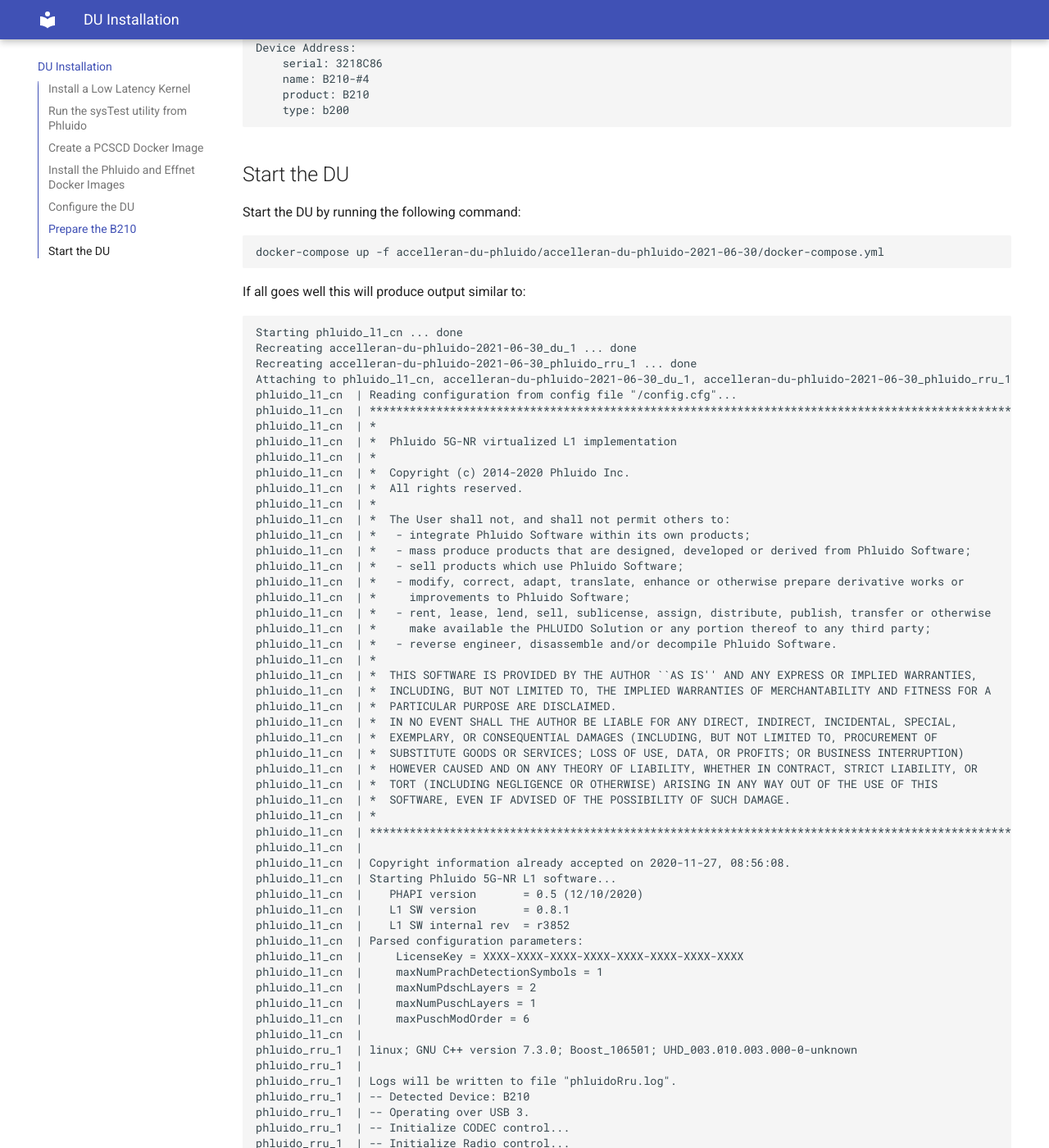
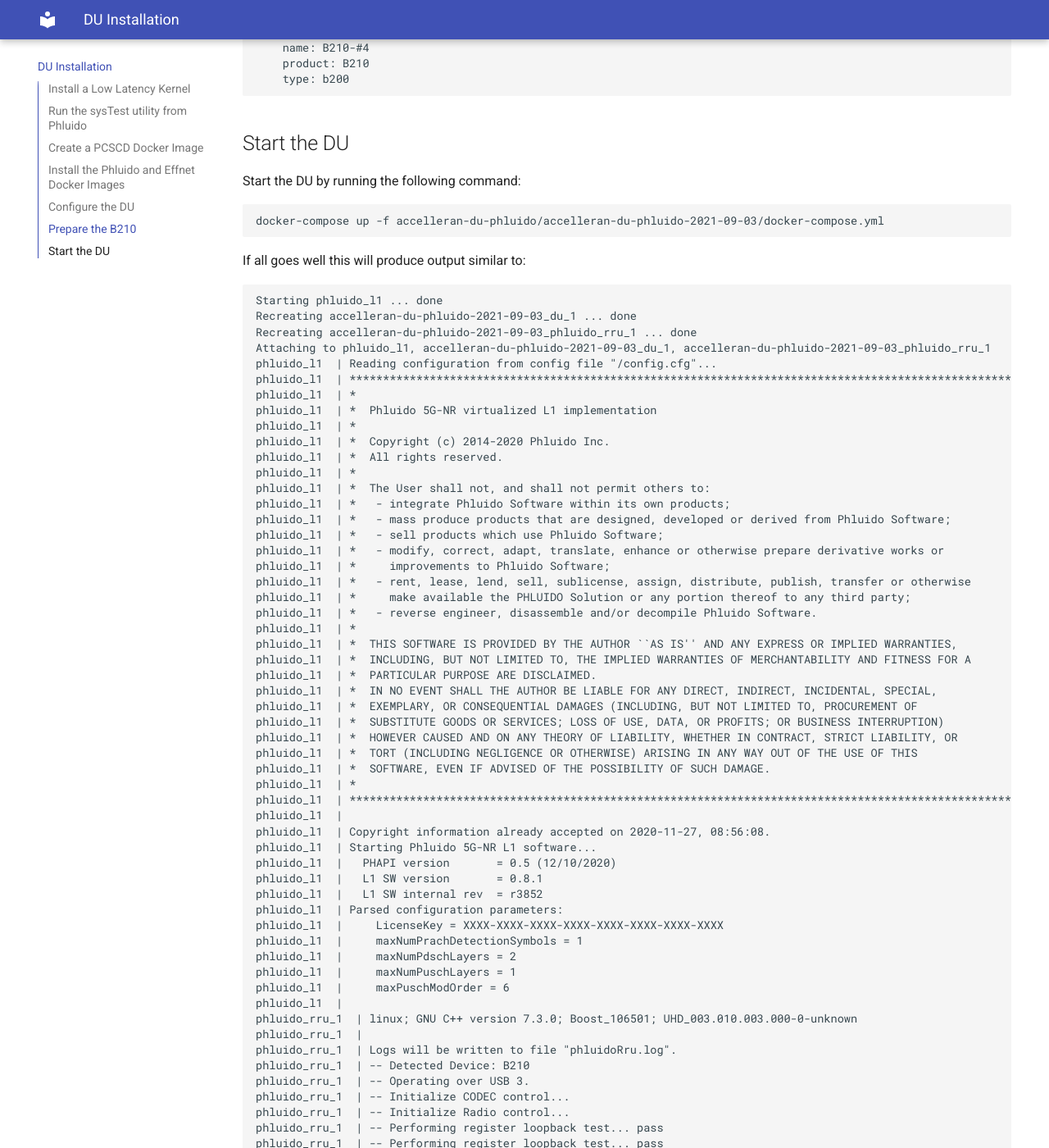
Before and after one commit to accelleran/drax-docs, an MkDocs documentation site: the page built from docs/du-install/index.md, in a window 1280 px wide and 1400 px high, scrolled down 11145 px. Shown: the whole window at 82% size. Built offline with MkDocs 1.6.1 and Material for MkDocs 9.7.7, drawn with Linux system fonts in a browser that asks for light colours; the version menu is left out; some of the changed text lies outside the part shown.

Commit message:
Updated DU installation to release 2021-09-03

````diff
--- a/docs/du-install/index.md
+++ b/docs/du-install/index.md
@@ -131,10 +131,10 @@ Create the directories to store the Effnet and Phluido software:
 mkdir -p accelleran-du-phluido Phluido5GL1/Phluido5GL1_v0.8.1
 ```
 
-Place `accelleran-du-phluido-2021-06-30.zip` in `accelleran-du-phluido` and unzip it:
+Place `accelleran-du-phluido-2021-09-03.zip` in `accelleran-du-phluido` and unzip it:
 
 ``` bash
-unzip accelleran-du-phluido/accelleran-du-phluido-2021-06-30.zip -d accelleran-du-phluido
+unzip accelleran-du-phluido/accelleran-du-phluido-2021-09-03.zip -d accelleran-du-phluido
 ```
 
 Place `Phluido5GL1_v0.8.1.zip` in `Phluido5GL1` and unzip it:
@@ -153,19 +153,19 @@ date '+%Y-%m-%d, %H:%M:%S' >Phluido5GL1/Phluido5GL1_v0.8.1/L1_NR_copyright
 Load the Effnet DU Docker image:
 
 ``` bash
-bzcat accelleran-du-phluido/accelleran-du-phluido-2021-06-30/gnb_du_main_phluido-2021-06-30.tar.bz2 | docker image load
+bzcat accelleran-du-phluido/accelleran-du-phluido-2021-09-03/gnb_du_main_phluido-2021-09-03.tar.bz2 | docker image load
 ```
 
 Load the Phluido L1 Docker image:
 
 ``` bash
-docker build -f accelleran-du-phluido/accelleran-du-phluido-2021-06-30/phluido/docker/Dockerfile.l1 -t phluido_l1 Phluido5GL1/Phluido5GL1_v0.8.1
+docker build -f accelleran-du-phluido/accelleran-du-phluido-2021-09-03/phluido/docker/Dockerfile.l1 -t phluido_l1:v0.8.1 Phluido5GL1/Phluido5GL1_v0.8.1
 ```
 
 Load the Phluido RRU Docker image:
 
 ``` bash
-docker build -f accelleran-du-phluido/accelleran-du-phluido-2021-06-30/phluido/docker/Dockerfile.rru -t phluido_rru Phluido5GL1/Phluido5GL1_v0.8.1
+docker build -f accelleran-du-phluido/accelleran-du-phluido-2021-09-03/phluido/docker/Dockerfile.rru -t phluido_rru:v0.8.1 Phluido5GL1/Phluido5GL1_v0.8.1
 ```
 
 ## Configure the DU
@@ -173,7 +173,7 @@ docker build -f accelleran-du-phluido/accelleran-du-phluido-2021-06-30/phluido/d
 Create a configuration file for the Phluido RRU:
 
 ``` bash
-tee accelleran-du-phluido/accelleran-du-phluido-2021-06-30/phluido/PhluidoRRU_NR_EffnetTDD_B210.cfg <<EOF
+tee accelleran-du-phluido/accelleran-du-phluido-2021-09-03/phluido/PhluidoRRU_NR_EffnetTDD_B210.cfg <<EOF
 /******************************************************************
 *
 * This file is subject to the terms and conditions defined in
@@ -214,7 +214,7 @@ Create a configuration file for the Phluido L1.
 Make sure to set the value `LicenseKey` option to the received Phluido license key:
 
 ``` bash
-tee accelleran-du-phluido/accelleran-du-phluido-2021-06-30/phluido/PhluidoL1_NR_B210.cfg <<EOF
+tee accelleran-du-phluido/accelleran-du-phluido-2021-09-03/phluido/PhluidoL1_NR_B210.cfg <<EOF
 /******************************************************************
 *
 * This file is subject to the terms and conditions defined in
@@ -248,7 +248,7 @@ EOF
 Create a configuration file for the Effnet DU:
 
 ``` bash
-tee accelleran-du-phluido/accelleran-du-phluido-2021-06-30/b210_config_20mhz.json <<EOF
+tee accelleran-du-phluido/accelleran-du-phluido-2021-09-03/b210_config_20mhz.json <<EOF
 {
     "configuration": {
         "du_address": "du",
@@ -414,14 +414,14 @@ kubectl get services | grep 'acc-5g-cu-cp-.*-sctp-f1'
 Now, create a docker-compose configuration file:
 
 ``` bash
-tee accelleran-du-phluido/accelleran-du-phluido-2021-06-30/docker-compose.yml <<EOF
+tee accelleran-du-phluido/accelleran-du-phluido-2021-09-03/docker-compose.yml <<EOF
 version: "3"
 
 services:
 
   phluido_l1:
-    image: phluido_l1
-    container_name: phluido_l1_cn
+    image: phluido_l1:v0.8.1
+    container_name: phluido_l1
     tty: true
     privileged: true
     ipc: shareable
@@ -435,16 +435,14 @@ services:
     network_mode: host
 
   du:
-    image: gnb_du_main_phluido
+    image: gnb_du_main_phluido:2021-09-03
     volumes:
       - "$PWD/b210_config_20mhz.json:/config.json:ro"
       - "$PWD/logs/du:/workdir"
       - /run/pcscd/pcscd.comm:/run/pcscd/pcscd.comm
-    ipc: container:phluido_l1_cn
+    ipc: container:phluido_l1
     tty: true
-    cap_add:
-      - CAP_SYS_NICE
-      - CAP_IPC_LOCK
+    privileged: true
     depends_on:
       - phluido_l1
     entrypoint: ["/bin/sh", "-c", "sleep 4 && exec /gnb_du_main_phluido /config.json"]
@@ -453,7 +451,7 @@ services:
       - "cu:$CU_IP"
 
   phluido_rru:
-    image: phluido_rru
+    image: phluido_rru:v0.8.1
     tty: true
     privileged: true
     depends_on:
@@ -608,58 +606,58 @@ Device Address:
 Start the DU by running the following command:
 
 ``` bash
-docker-compose up -f accelleran-du-phluido/accelleran-du-phluido-2021-06-30/docker-compose.yml
+docker-compose up -f accelleran-du-phluido/accelleran-du-phluido-2021-09-03/docker-compose.yml
 ```
 
 If all goes well this will produce output similar to:
 
 ```
-Starting phluido_l1_cn ... done
-Recreating accelleran-du-phluido-2021-06-30_du_1 ... done
-Recreating accelleran-du-phluido-2021-06-30_phluido_rru_1 ... done
-Attaching to phluido_l1_cn, accelleran-du-phluido-2021-06-30_du_1, accelleran-du-phluido-2021-06-30_phluido_rru_1
-phluido_l1_cn  | Reading configuration from config file "/config.cfg"...
-phluido_l1_cn  | *******************************************************************************************************
-phluido_l1_cn  | *                                                                                                     *
-phluido_l1_cn  | *  Phluido 5G-NR virtualized L1 implementation                                                        *
-phluido_l1_cn  | *                                                                                                     *
-phluido_l1_cn  | *  Copyright (c) 2014-2020 Phluido Inc.                                                               *
-phluido_l1_cn  | *  All rights reserved.                                                                               *
-phluido_l1_cn  | *                                                                                                     *
-phluido_l1_cn  | *  The User shall not, and shall not permit others to:                                                *
-phluido_l1_cn  | *   - integrate Phluido Software within its own products;                                             *
-phluido_l1_cn  | *   - mass produce products that are designed, developed or derived from Phluido Software;            *
-phluido_l1_cn  | *   - sell products which use Phluido Software;                                                       *
-phluido_l1_cn  | *   - modify, correct, adapt, translate, enhance or otherwise prepare derivative works or             *
-phluido_l1_cn  | *     improvements to Phluido Software;                                                               *
-phluido_l1_cn  | *   - rent, lease, lend, sell, sublicense, assign, distribute, publish, transfer or otherwise         *
-phluido_l1_cn  | *     make available the PHLUIDO Solution or any portion thereof to any third party;                  *
-phluido_l1_cn  | *   - reverse engineer, disassemble and/or decompile Phluido Software.                                *
-phluido_l1_cn  | *                                                                                                     *
-phluido_l1_cn  | *  THIS SOFTWARE IS PROVIDED BY THE AUTHOR ``AS IS'' AND ANY EXPRESS OR IMPLIED WARRANTIES,           *
-phluido_l1_cn  | *  INCLUDING, BUT NOT LIMITED TO, THE IMPLIED WARRANTIES OF MERCHANTABILITY AND FITNESS FOR A         *
-phluido_l1_cn  | *  PARTICULAR PURPOSE ARE DISCLAIMED.                                                                 *
-phluido_l1_cn  | *  IN NO EVENT SHALL THE AUTHOR BE LIABLE FOR ANY DIRECT, INDIRECT, INCIDENTAL, SPECIAL,              *
-phluido_l1_cn  | *  EXEMPLARY, OR CONSEQUENTIAL DAMAGES (INCLUDING, BUT NOT LIMITED TO, PROCUREMENT OF                 *
-phluido_l1_cn  | *  SUBSTITUTE GOODS OR SERVICES; LOSS OF USE, DATA, OR PROFITS; OR BUSINESS INTERRUPTION)             *
-phluido_l1_cn  | *  HOWEVER CAUSED AND ON ANY THEORY OF LIABILITY, WHETHER IN CONTRACT, STRICT LIABILITY, OR           *
-phluido_l1_cn  | *  TORT (INCLUDING NEGLIGENCE OR OTHERWISE) ARISING IN ANY WAY OUT OF THE USE OF THIS                 *
-phluido_l1_cn  | *  SOFTWARE, EVEN IF ADVISED OF THE POSSIBILITY OF SUCH DAMAGE.                                       *
-phluido_l1_cn  | *                                                                                                     *
-phluido_l1_cn  | *******************************************************************************************************
-phluido_l1_cn  |
-phluido_l1_cn  | Copyright information already accepted on 2020-11-27, 08:56:08.
-phluido_l1_cn  | Starting Phluido 5G-NR L1 software...
-phluido_l1_cn  | 	PHAPI version       = 0.5 (12/10/2020)
-phluido_l1_cn  | 	L1 SW version       = 0.8.1
-phluido_l1_cn  | 	L1 SW internal rev  = r3852
-phluido_l1_cn  | Parsed configuration parameters:
-phluido_l1_cn  |     LicenseKey = XXXX-XXXX-XXXX-XXXX-XXXX-XXXX-XXXX-XXXX
-phluido_l1_cn  |     maxNumPrachDetectionSymbols = 1
-phluido_l1_cn  |     maxNumPdschLayers = 2
-phluido_l1_cn  |     maxNumPuschLayers = 1
-phluido_l1_cn  |     maxPuschModOrder = 6
-phluido_l1_cn  |
+Starting phluido_l1 ... done
+Recreating accelleran-du-phluido-2021-09-03_du_1 ... done
+Recreating accelleran-du-phluido-2021-09-03_phluido_rru_1 ... done
+Attaching to phluido_l1, accelleran-du-phluido-2021-09-03_du_1, accelleran-du-phluido-2021-09-03_phluido_rru_1
+phluido_l1  | Reading configuration from config file "/config.cfg"...
+phluido_l1  | *******************************************************************************************************
+phluido_l1  | *                                                                                                     *
+phluido_l1  | *  Phluido 5G-NR virtualized L1 implementation                                                        *
+phluido_l1  | *                                                                                                     *
+phluido_l1  | *  Copyright (c) 2014-2020 Phluido Inc.                                                               *
+phluido_l1  | *  All rights reserved.                                                                               *
+phluido_l1  | *                                                                                                     *
+phluido_l1  | *  The User shall not, and shall not permit others to:                                                *
+phluido_l1  | *   - integrate Phluido Software within its own products;                                             *
+phluido_l1  | *   - mass produce products that are designed, developed or derived from Phluido Software;            *
+phluido_l1  | *   - sell products which use Phluido Software;                                                       *
+phluido_l1  | *   - modify, correct, adapt, translate, enhance or otherwise prepare derivative works or             *
+phluido_l1  | *     improvements to Phluido Software;                                                               *
+phluido_l1  | *   - rent, lease, lend, sell, sublicense, assign, distribute, publish, transfer or otherwise         *
+phluido_l1  | *     make available the PHLUIDO Solution or any portion thereof to any third party;                  *
+phluido_l1  | *   - reverse engineer, disassemble and/or decompile Phluido Software.                                *
+phluido_l1  | *                                                                                                     *
+phluido_l1  | *  THIS SOFTWARE IS PROVIDED BY THE AUTHOR ``AS IS'' AND ANY EXPRESS OR IMPLIED WARRANTIES,           *
+phluido_l1  | *  INCLUDING, BUT NOT LIMITED TO, THE IMPLIED WARRANTIES OF MERCHANTABILITY AND FITNESS FOR A         *
+phluido_l1  | *  PARTICULAR PURPOSE ARE DISCLAIMED.                                                                 *
+phluido_l1  | *  IN NO EVENT SHALL THE AUTHOR BE LIABLE FOR ANY DIRECT, INDIRECT, INCIDENTAL, SPECIAL,              *
+phluido_l1  | *  EXEMPLARY, OR CONSEQUENTIAL DAMAGES (INCLUDING, BUT NOT LIMITED TO, PROCUREMENT OF                 *
+phluido_l1  | *  SUBSTITUTE GOODS OR SERVICES; LOSS OF USE, DATA, OR PROFITS; OR BUSINESS INTERRUPTION)             *
+phluido_l1  | *  HOWEVER CAUSED AND ON ANY THEORY OF LIABILITY, WHETHER IN CONTRACT, STRICT LIABILITY, OR           *
+phluido_l1  | *  TORT (INCLUDING NEGLIGENCE OR OTHERWISE) ARISING IN ANY WAY OUT OF THE USE OF THIS                 *
+phluido_l1  | *  SOFTWARE, EVEN IF ADVISED OF THE POSSIBILITY OF SUCH DAMAGE.                                       *
+phluido_l1  | *                                                                                                     *
+phluido_l1  | *******************************************************************************************************
+phluido_l1  |
+phluido_l1  | Copyright information already accepted on 2020-11-27, 08:56:08.
+phluido_l1  | Starting Phluido 5G-NR L1 software...
+phluido_l1  | 	PHAPI version       = 0.5 (12/10/2020)
+phluido_l1  | 	L1 SW version       = 0.8.1
+phluido_l1  | 	L1 SW internal rev  = r3852
+phluido_l1  | Parsed configuration parameters:
+phluido_l1  |     LicenseKey = XXXX-XXXX-XXXX-XXXX-XXXX-XXXX-XXXX-XXXX
+phluido_l1  |     maxNumPrachDetectionSymbols = 1
+phluido_l1  |     maxNumPdschLayers = 2
+phluido_l1  |     maxNumPuschLayers = 1
+phluido_l1  |     maxPuschModOrder = 6
+phluido_l1  |
 phluido_rru_1  | linux; GNU C++ version 7.3.0; Boost_106501; UHD_003.010.003.000-0-unknown
 phluido_rru_1  |
 phluido_rru_1  | Logs will be written to file "phluidoRru.log".
````
